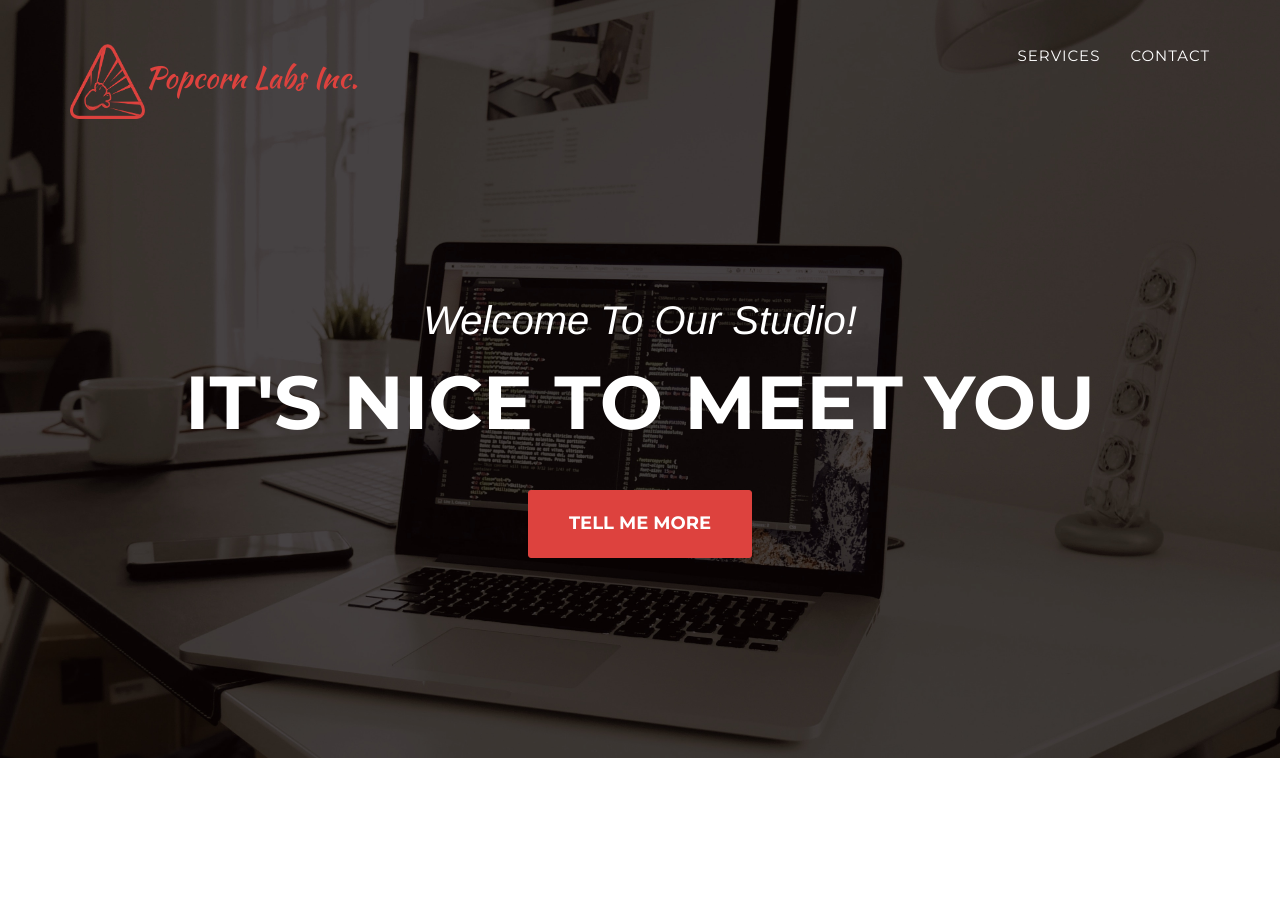
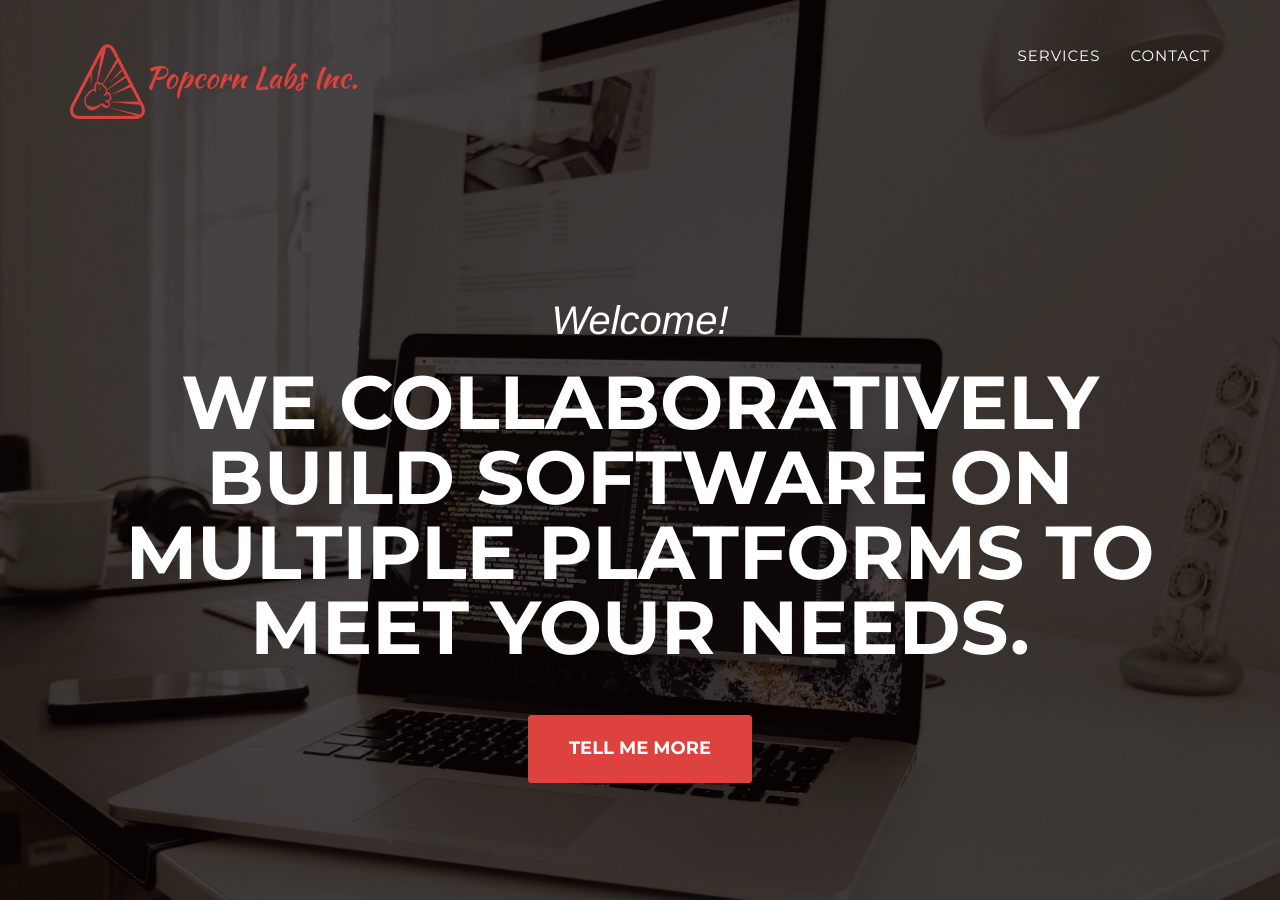
Before and after one commit to PopcornLabs/popcornlabs.github.io, a Jekyll site: the page built from index.html, in a window 1280 px wide and 900 px high. Built offline with Jekyll 4.4.1, drawn with Linux system fonts in a browser that asks for light colours; some web fonts are replaced.

Commit message:
wip: software development

```diff
--- a/_includes/header.html
+++ b/_includes/header.html
@@ -45,8 +45,8 @@
     <header>
         <div class="container">
             <div class="intro-text">
-                <div class="intro-lead-in">Welcome To Our Studio!</div>
-                <div class="intro-heading">It's Nice To Meet You</div>
+                <div class="intro-lead-in">Welcome!</div>
+                <div class="intro-heading">We collaboratively build software on multiple platforms to meet your needs.</div>
                 <a href="#services" class="page-scroll btn btn-xl">Tell Me More</a>
             </div>
         </div>
```
